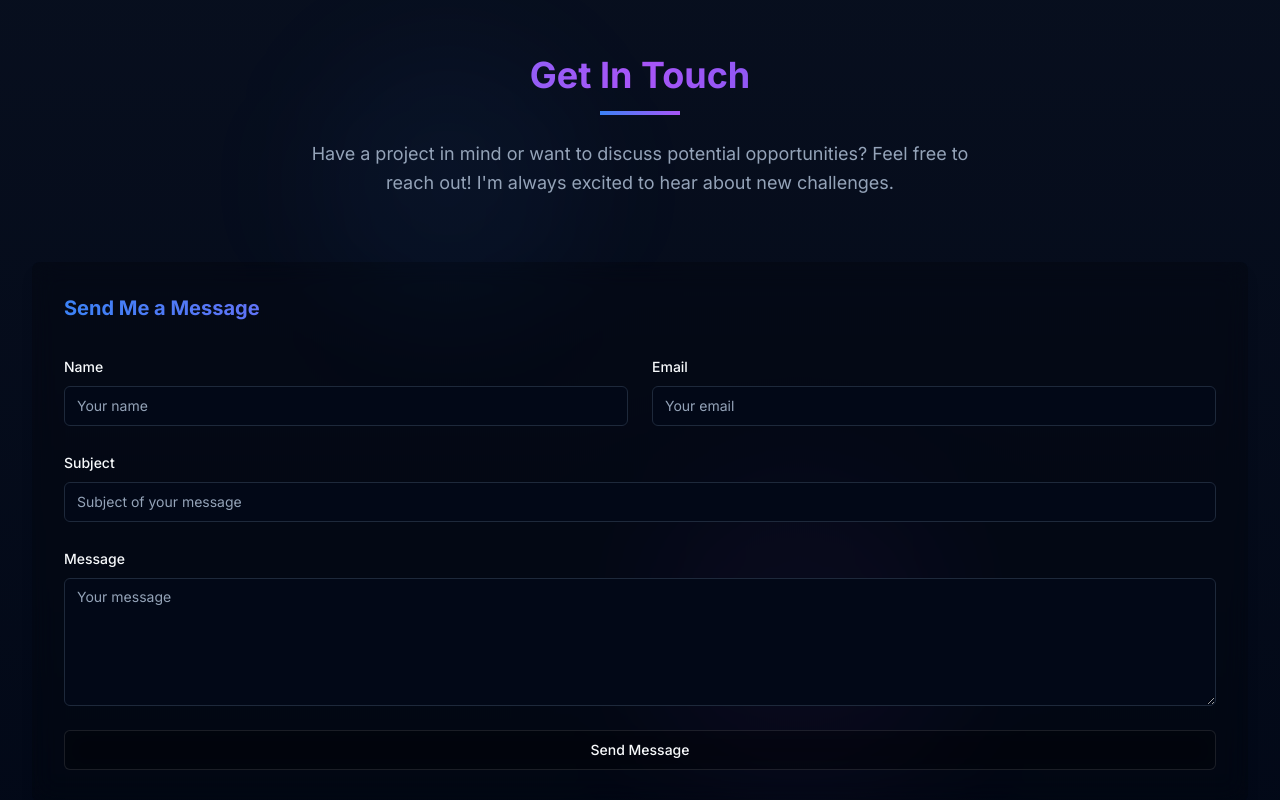
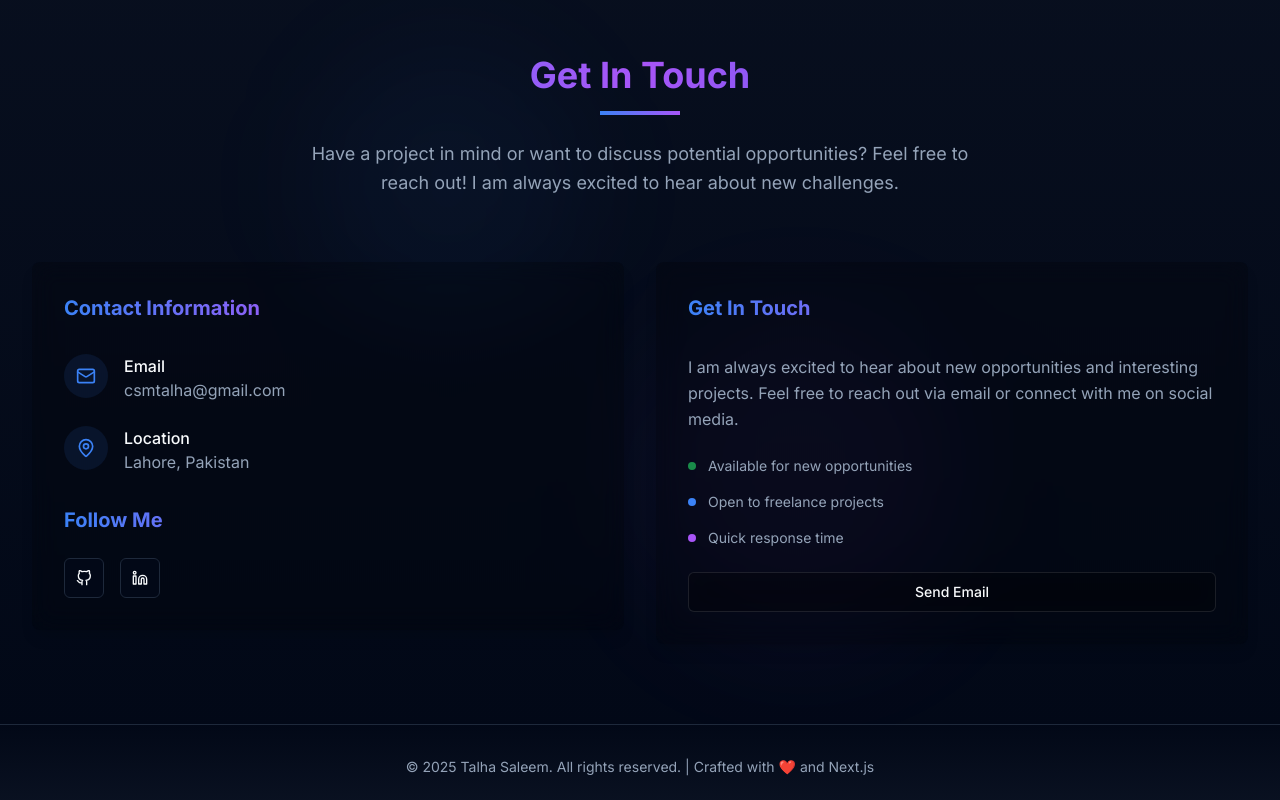
Before and after one commit to csmtalha/talha-saleem, a Next.js app: page / in a window 1280 px wide. Shown: the part 4040-4840 px from the top of the page. Built offline with nearby package versions, Linux system fonts and the light colour scheme.

Commit message:
remove contact form

```diff
--- a/components/sections/contact.tsx
+++ b/components/sections/contact.tsx
@@ -1,52 +1,15 @@
 "use client";
 
-import { useEffect, useRef, useState } from "react";
+import { useEffect, useRef } from "react";
 import { motion, useAnimation, useInView } from "framer-motion";
 import { Card, CardContent } from "@/components/ui/card";
-import { Input } from "@/components/ui/input";
-import { Textarea } from "@/components/ui/textarea";
 import { Button } from "@/components/ui/button";
-import { useToast } from "@/components/ui/use-toast";
-import { Mail, MapPin, Phone } from "lucide-react";
-import { z } from "zod";
-import { useForm } from "react-hook-form";
-import { zodResolver } from "@hookform/resolvers/zod";
-import {
-  Form,
-  FormControl,
-  FormField,
-  FormItem,
-  FormLabel,
-  FormMessage,
-} from "@/components/ui/form";
-
-const formSchema = z.object({
-  name: z.string().min(2, { message: "Name must be at least 2 characters." }),
-  email: z.string().email({ message: "Please enter a valid email address." }),
-  subject: z
-    .string()
-    .min(5, { message: "Subject must be at least 5 characters." }),
-  message: z
-    .string()
-    .min(10, { message: "Message must be at least 10 characters." }),
-});
+import { Mail, MapPin } from "lucide-react";
 
 export default function Contact() {
   const ref = useRef(null);
   const isInView = useInView(ref, { once: true, margin: "-100px" });
   const controls = useAnimation();
-  const { toast } = useToast();
-  const [isSubmitting, setIsSubmitting] = useState(false);
-
-  const form = useForm<z.infer<typeof formSchema>>({
-    resolver: zodResolver(formSchema),
-    defaultValues: {
-      name: "",
-      email: "",
-      subject: "",
-      message: "",
-    },
-  });
 
   useEffect(() => {
     if (isInView) {
@@ -75,42 +38,6 @@ export default function Contact() {
     },
   };
 
-  async function onSubmit(values: z.infer<typeof formSchema>) {
-    setIsSubmitting(true);
-
-    try {
-      const response = await fetch("/api/send-email", {
-        method: "POST",
-        headers: {
-          "Content-Type": "application/json",
-        },
-        body: JSON.stringify(values),
-      });
-
-      if (response.ok) {
-        toast({
-          title: "Message sent!",
-          description: "Thank you for your message. I'll get back to you soon.",
-        });
-        form.reset();
-      } else {
-        toast({
-          title: "Error",
-          description: "Something went wrong. Please try again.",
-          variant: "destructive",
-        });
-      }
-    } catch (error) {
-      toast({
-        title: "Network error",
-        description: "Please check your internet connection.",
-        variant: "destructive",
-      });
-    } finally {
-      setIsSubmitting(false);
-    }
-  }
-
   return (
     <section
       id="contact"
@@ -137,37 +64,32 @@ export default function Contact() {
           <div className="w-20 h-1 bg-gradient-to-r from-primary to-purple-500 mx-auto mb-6"></div>
           <p className="text-lg text-muted-foreground max-w-2xl mx-auto leading-relaxed">
             Have a project in mind or want to discuss potential opportunities?
-            Feel free to reach out! I'm always excited to hear about new
+            Feel free to reach out! I am always excited to hear about new
             challenges.
           </p>
         </motion.div>
 
-        <div className="grid grid-cols-1 lg:grid-cols-1 gap-8">
-          {/* <motion.div variants={itemVariants}>
-            <Card>
-              <CardContent className="p-6">
-                <h3 className="text-xl font-bold mb-6">Contact Information</h3>
+        <div className="grid grid-cols-1 lg:grid-cols-2 gap-8">
+          <motion.div variants={itemVariants} whileHover={{ y: -5 }}>
+            <Card className="card-hover glass-effect border-0 shadow-lg">
+              <CardContent className="p-8">
+                <h3 className="text-xl font-bold mb-8 gradient-text">
+                  Contact Information
+                </h3>
 
                 <div className="space-y-6">
-                  <div className="flex items-start gap-4">
-                    <div className="bg-primary/10 p-3 rounded-full">
-                      <Phone className="h-5 w-5 text-primary" />
-                    </div>
-                    <div>
-                      <h4 className="font-medium">Phone</h4>
-                      <p className="text-muted-foreground">+92-317-4353728</p>
-                    </div>
-                  </div>
-
                   <div className="flex items-start gap-4">
                     <div className="bg-primary/10 p-3 rounded-full">
                       <Mail className="h-5 w-5 text-primary" />
                     </div>
                     <div>
                       <h4 className="font-medium">Email</h4>
-                      <p className="text-muted-foreground">
+                      <a
+                        href="mailto:csmtalha@gmail.com"
+                        className="text-muted-foreground hover:text-primary transition-colors"
+                      >
                         csmtalha@gmail.com
-                      </p>
+                      </a>
                     </div>
                   </div>
 
@@ -183,13 +105,16 @@ export default function Contact() {
                 </div>
 
                 <div className="mt-8">
-                  <h3 className="text-xl font-bold mb-4">Follow Me</h3>
+                  <h3 className="text-xl font-bold mb-6 gradient-text">
+                    Follow Me
+                  </h3>
                   <div className="flex gap-4">
                     <Button variant="outline" size="icon" asChild>
                       <a
                         href="https://github.com/csmtalha"
                         target="_blank"
                         rel="noopener noreferrer"
+                        className="hover:scale-110 transition-transform duration-200"
                       >
                         <svg
                           xmlns="http://www.w3.org/2000/svg"
@@ -211,6 +136,7 @@ export default function Contact() {
                         href="https://linkedin.com/in/csmtalha/"
                         target="_blank"
                         rel="noopener noreferrer"
+                        className="hover:scale-110 transition-transform duration-200"
                       >
                         <svg
                           xmlns="http://www.w3.org/2000/svg"
@@ -229,116 +155,57 @@ export default function Contact() {
                         <span className="sr-only">LinkedIn</span>
                       </a>
                     </Button>
-                    <Button variant="outline" size="icon" asChild>
-                      <a href="#" target="_blank" rel="noopener noreferrer">
-                        <svg
-                          xmlns="http://www.w3.org/2000/svg"
-                          viewBox="0 0 24 24"
-                          fill="none"
-                          stroke="currentColor"
-                          strokeWidth="2"
-                          strokeLinecap="round"
-                          strokeLinejoin="round"
-                          className="h-5 w-5"
-                        >
-                          <path d="M23 3a10.9 10.9 0 0 1-3.14 1.53 4.48 4.48 0 0 0-7.86 3v1A10.66 10.66 0 0 1 3 4s-4 9 5 13a11.64 11.64 0 0 1-7 2c9 5 20 0 20-11.5a4.5 4.5 0 0 0-.08-.83A7.72 7.72 0 0 0 23 3z"></path>
-                        </svg>
-                        <span className="sr-only">Twitter</span>
-                      </a>
-                    </Button>
                   </div>
                 </div>
               </CardContent>
             </Card>
-          </motion.div> */}
+          </motion.div>
 
           <motion.div variants={itemVariants} whileHover={{ y: -5 }}>
             <Card className="card-hover glass-effect border-0 shadow-lg">
               <CardContent className="p-8">
                 <h3 className="text-xl font-bold mb-8 gradient-text">
-                  Send Me a Message
+                  Get In Touch
                 </h3>
 
-                <Form {...form}>
-                  <form
-                    onSubmit={form.handleSubmit(onSubmit)}
-                    className="space-y-6"
-                  >
-                    <div className="grid grid-cols-1 sm:grid-cols-2 gap-4 sm:gap-6">
-                      <FormField
-                        control={form.control}
-                        name="name"
-                        render={({ field }) => (
-                          <FormItem>
-                            <FormLabel>Name</FormLabel>
-                            <FormControl>
-                              <Input placeholder="Your name" {...field} />
-                            </FormControl>
-                            <FormMessage />
-                          </FormItem>
-                        )}
-                      />
+                <div className="space-y-6">
+                  <p className="text-muted-foreground leading-relaxed">
+                    I am always excited to hear about new opportunities and
+                    interesting projects. Feel free to reach out via email or
+                    connect with me on social media.
+                  </p>
 
-                      <FormField
-                        control={form.control}
-                        name="email"
-                        render={({ field }) => (
-                          <FormItem>
-                            <FormLabel>Email</FormLabel>
-                            <FormControl>
-                              <Input placeholder="Your email" {...field} />
-                            </FormControl>
-                            <FormMessage />
-                          </FormItem>
-                        )}
-                      />
+                  <div className="space-y-4">
+                    <div className="flex items-center gap-3">
+                      <div className="w-2 h-2 bg-green-500 rounded-full animate-pulse"></div>
+                      <span className="text-sm text-muted-foreground">
+                        Available for new opportunities
+                      </span>
                     </div>
 
-                    <FormField
-                      control={form.control}
-                      name="subject"
-                      render={({ field }) => (
-                        <FormItem>
-                          <FormLabel>Subject</FormLabel>
-                          <FormControl>
-                            <Input
-                              placeholder="Subject of your message"
-                              {...field}
-                            />
-                          </FormControl>
-                          <FormMessage />
-                        </FormItem>
-                      )}
-                    />
+                    <div className="flex items-center gap-3">
+                      <div className="w-2 h-2 bg-blue-500 rounded-full"></div>
+                      <span className="text-sm text-muted-foreground">
+                        Open to freelance projects
+                      </span>
+                    </div>
 
-                    <FormField
-                      control={form.control}
-                      name="message"
-                      render={({ field }) => (
-                        <FormItem>
-                          <FormLabel>Message</FormLabel>
-                          <FormControl>
-                            <Textarea
-                              placeholder="Your message"
-                              className="min-h-32"
-                              {...field}
-                            />
-                          </FormControl>
-                          <FormMessage />
-                        </FormItem>
-                      )}
-                    />
+                    <div className="flex items-center gap-3">
+                      <div className="w-2 h-2 bg-purple-500 rounded-full"></div>
+                      <span className="text-sm text-muted-foreground">
+                        Quick response time
+                      </span>
+                    </div>
+                  </div>
 
-                    <Button
-                      type="submit"
-                      variant="outline"
-                      className="w-full glass-effect hover:scale-105 transition-transform duration-300"
-                      disabled={isSubmitting}
-                    >
-                      {isSubmitting ? "Sending..." : "Send Message"}
-                    </Button>
-                  </form>
-                </Form>
+                  <Button
+                    variant="outline"
+                    className="w-full glass-effect hover:scale-105 transition-transform duration-300"
+                    asChild
+                  >
+                    <a href="mailto:csmtalha@gmail.com">Send Email</a>
+                  </Button>
+                </div>
               </CardContent>
             </Card>
           </motion.div>
```
